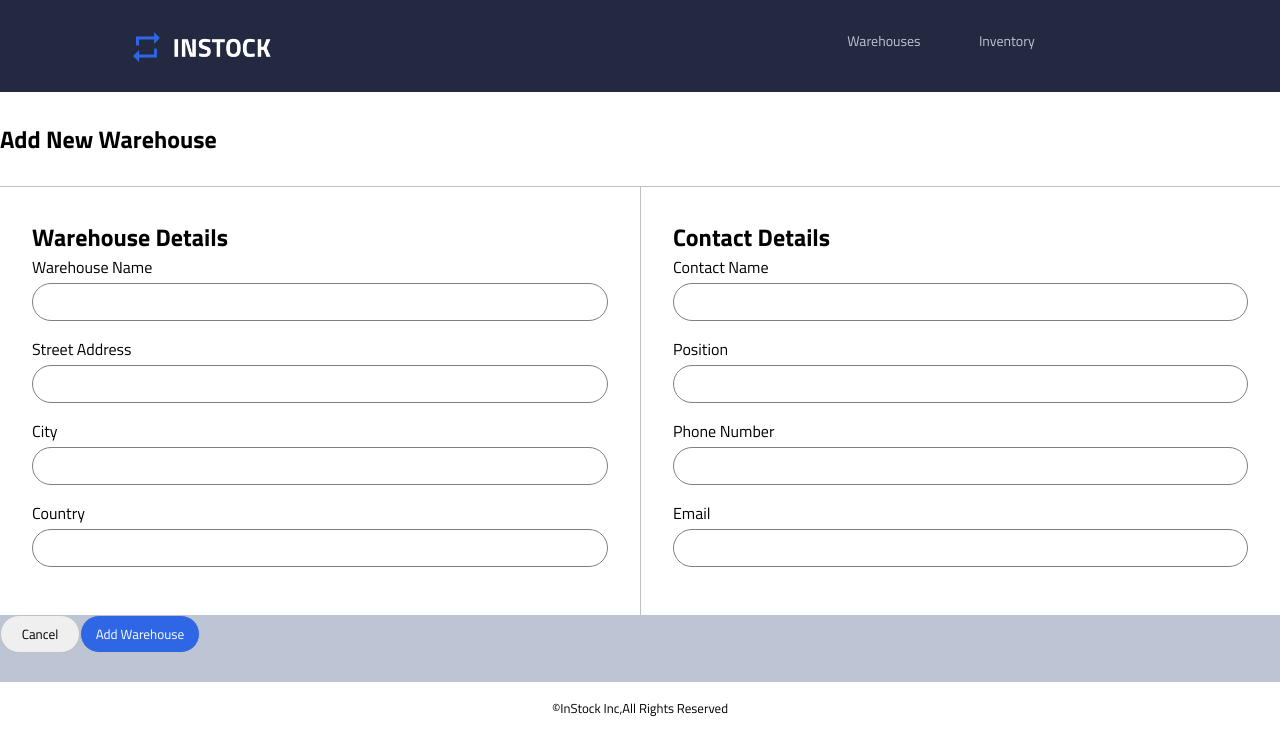
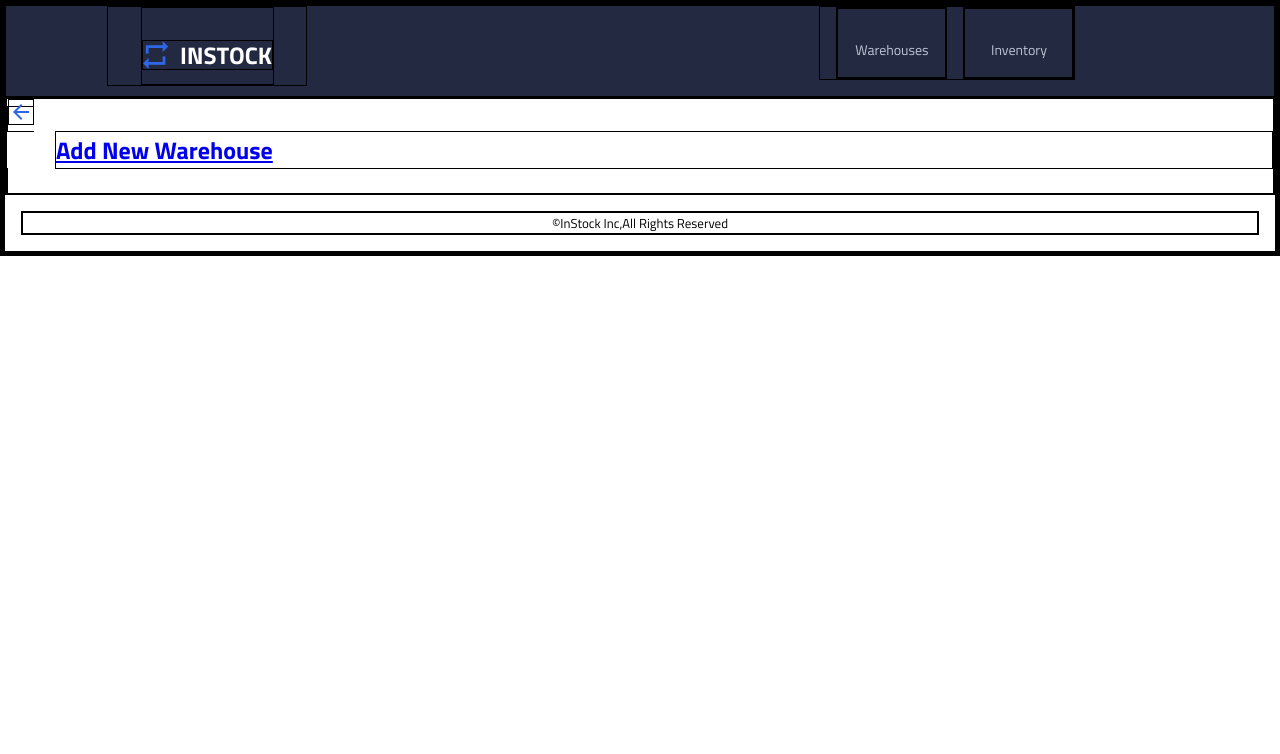
Before and after one commit to tmaxwell-96/team-3-instock-client, a React (Create React App) app: page /add in a window 1280 px wide. Shown: the top 754 px of the page. Built offline with nearby package versions, Linux system fonts and the light colour scheme.

Commit message:
add edit wearhose

```diff
--- a/src/components/AddEditWarehouse/AddEditWarehouse.jsx
+++ b/src/components/AddEditWarehouse/AddEditWarehouse.jsx
@@ -1,20 +1,21 @@
-import React, { useEffect, useState } from 'react';
+import { useEffect, useState } from 'react';
+import {useNavigate, Link } from 'react-router-dom';
 import axios from 'axios';
 import "./AddEditWarehouse.scss";
 import { useParams } from 'react-router-dom';
+import backArrow from "../../assets/Icons/arrow_back-24px.svg";
 
 const AddEditWarehouse = () =>{
     const [formData, setFormData] = useState({});
-    const [warehouseData, setWarehouseData] = useState([]);
+    const navigate = useNavigate();
     const {id} = useParams();
-
     const isEditMode = !!id;
 
     useEffect(() =>{
         if (isEditMode){
             const getWarehouseDataById = async () =>{
                 const response = await axios.get(`http://localhost:8080/warehouses/${id}`);
-                setWarehouseData(response.data);
+                setFormData(response.data);
                 console.log(response.data);
             }
             getWarehouseDataById();
@@ -25,6 +26,8 @@ const AddEditWarehouse = () =>{
     const handleSubmit = async(e) => {
         e.preventDefault();
         if (isEditMode){
+            const data = formData;
+            console.log(data);
             const response = await axios.put(`http://localhost:8080/warehouses/${id}`, formData);
         }
         else{
@@ -32,6 +35,7 @@ const AddEditWarehouse = () =>{
         }
 
         setFormData('');
+        navigate("/");
       };
 
     const handleChange = (e) => {
@@ -45,109 +49,19 @@ const AddEditWarehouse = () =>{
     };
     return(
         <>
-            <div className="header-pannel">
-                <h1 className="header-title">
-                {isEditMode ? 'Edit Warehouse' : 'Add New Warehouse'}
-                </h1>
+        <div className="warehouse">
+            <div className="warehouse__header">
+                <Link to={"/"}>
+                    <img src={backArrow} alt="back arrow" />
+                    <h2 className="warehouse__header-title">
+                        {isEditMode ? 'Edit Warehouse' : 'Add New Warehouse'}
+                    </h2>
+                </Link>
             </div>
-            <form onSubmit={handleSubmit}>
-
-            <div className="body-pannel">
-                <div className="warehouse-details">
-                    <h2 className="sub-header">Warehouse Details</h2>
-                    <div>
-                        <h4 className="lbl">Warehouse Name</h4>
-                        <input
-                            className="input-fld"
-                            type="text"
-                            name="warehouse_name"
-                            value={warehouseData.warehouse_name}
-                            onChange={handleChange}
-                        />
-                    </div>
-                    <div>
-                        <h4 className="lbl">Street Address</h4>
-                        <input
-                            className="input-fld"
-                            type="text"
-                            name="address"
-                            value={warehouseData.address}
-                            onChange={handleChange}
-                            />
-                    </div>
-                    <div>
-                        <h4 className="lbl">City</h4>
-                        <input
-                            className="input-fld"
-                            type="text"
-                            name="city"
-                            value={warehouseData.city}
-                            onChange={handleChange}/>
-                    </div>
-                    <div>
-                        <h4 className="lbl">Country</h4>
-                        <input
-                            className="input-fld"
-                            type="text"
-                            name="country"
-                            value={warehouseData.country}
-                            onChange={handleChange}/>
-                    </div>
-
-                </div>
-                <div className="contact-details">
-                <h2 className="sub-header">Contact Details</h2>
-                <div>
-                        <h4 className="lbl">Contact Name</h4>
-                        <input
-                            className="input-fld"
-                            type="text"
-                            name="contact_name"
-                            value={warehouseData.contact_name}
-                            onChange={handleChange}/>
-                    </div>
-                    <div>
-                        <h4 className="lbl">Position</h4>
-                        <input
-                            className="input-fld"
-                            type="text"
-                            name="contact_position"
-                            value={warehouseData.contact_position}
-                            onChange={handleChange}/>
-                    </div>
-                    <div>
-                        <h4 className="lbl">Phone Number</h4>
-                        <input
-                            className="input-fld"
-                            type="text"
-                            name="contact_phone"
-                            value={warehouseData.contact_phone}
-                            onChange={handleChange}/>
-                    </div>
-                    <div>
-                        <h4 className="lbl">Email</h4>
-                        <input
-                            className="input-fld"
-                            type="text"
-                            name="contact_email"
-                            value={warehouseData.contact_email}
-                            onChange={handleChange}/>
-                    </div>
-
-                </div>
-
-            </div>
-            <div className="footer-pannel">
-                <button onClick={handleCancel} className="btn-cancel">Cancel</button>
-                <button className="btn-add">
-                {isEditMode ? 'Save' : 'Add Warehouse'}
-                </button>
-            </div>
-            </form>
+        </div>
 
         </>
     );
-
 }
 
 export default AddEditWarehouse;
--- a/src/components/AddEditWarehouse/AddEditWarehouse.scss
+++ b/src/components/AddEditWarehouse/AddEditWarehouse.scss
@@ -1,3 +1,27 @@
+@use './../../styles/partials/mixins';
+@use './../../styles/partials/colors';
+@use './../../styles/partials/buttons';
+
+*{
+    box-sizing: border-box;
+    border: 1px solid black;
+}
+
+
+
+
+
+
+
+
+
+
+
+
+
+
+
+
 .header-pannel{
     border-bottom: 1px solid silver;
 }
--- a/src/components/ModalComopnent/ModalComopnent.jsx
+++ b/src/components/ModalComopnent/ModalComopnent.jsx
@@ -1,11 +1,14 @@
+import { useState } from 'react';
+import {useNavigate  } from 'react-router-dom'
 import React from 'react';
 import Modal from 'react-modal';
+import axios from 'axios';
 
+const ModalComopnent = ({ isOpen, onRequestClose, selectedWarehouse }) => {
 
-const customStyles = {
+  const customStyles = {
     overlay: {
         backgroundColor: 'rgba(0, 0, 0, 0.75)', // Dim the background
-
       },
   content: {
     width: '500px',
@@ -14,26 +17,33 @@ const customStyles = {
 
   },
 };
-const handleCancel = (e) =>{
-  // e.preventDefault();
-  // window.history.back();
-};
 
+  const handleCancel = () =>{
+    onRequestClose("false");
+  };
 
-const ModalComopnent = ({ isOpen, onRequestClose, selectedWarehouse }) => {
+  const handleDelete = async (e) =>{
+    e.preventDefault();
+    try{
+      const response = await axios.delete(`http://localhost:8080/warehouses/${selectedWarehouse.id}`);
+      onRequestClose("false");
+    }catch(error){
+      console.error("Error deleting warehouse:", error);
+    }
+  };
+
   return (
     <Modal
       isOpen={isOpen}
       onRequestClose={onRequestClose}
       style={customStyles}
     >
+
       <h2>Delete {selectedWarehouse.warehouseName} warehouse?</h2>
       <p>Please confirm that you'd like to delete the {selectedWarehouse.warehouseName} from the list of warehouses. You won't be able to undo the action.</p>
-
-
       <div>
         <button className='cancel' onClick={handleCancel}>Cancel</button>
-        <button className='btn-delete'>Delete</button>
+        <button className='btn-delete' onClick={handleDelete}>Delete</button>
       </div>
     </Modal>
   );
```
